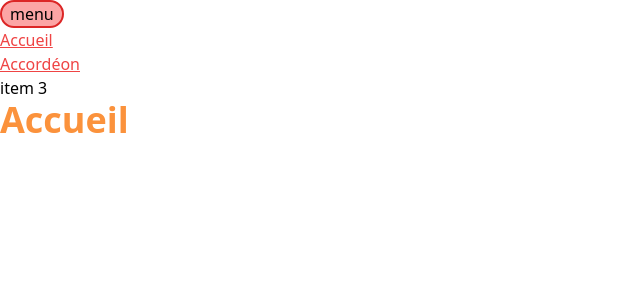
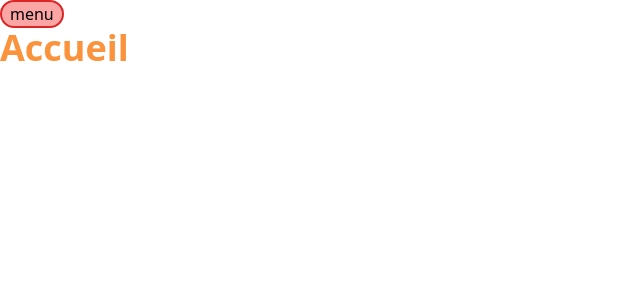
Before and after one commit to MMI-SAE-203/r213-2024-pracht-tp1-marinameloni, a Vue app: page / in a window 1280 px wide. Shown: the top 300 px of the page, without its empty margins (0-640 px from the left). Built offline with nearby package versions, Linux system fonts and the light colour scheme.

Commit message:
menu v-show

```diff
--- a/src/App.vue
+++ b/src/App.vue
@@ -1,22 +1,24 @@
 <script setup lang="ts">
-import { onErrorCaptured } from 'vue'
+import { onErrorCaptured, ref } from 'vue'
 import { RouterLink, RouterView } from 'vue-router/auto'
 
 onErrorCaptured((err, instance, info) => {
   console.error('erreur : ', err, '\ninfo : ', info, '\ncomposant : ', instance)
   return true
 })
+const menuIsOpen = ref(false);
 </script>
 
 <template>
   <header>
     <button
       aria-controls="mainNav"
-  aria-expanded="true"
-  class="rounded-full border-2 border-red-600 bg-red-300 px-2">
+      aria-expanded="menuIsOpen"
+      class="rounded-full border-2 border-red-600 bg-red-300 px-2"
+      @pointerdown="menuIsOpen = !menuIsOpen">
       menu
     </button>
-<nav id="mainNav">
+    <nav id="mainNav" v-show="menuIsOpen">
       <ul>
         <li><router-link to="/" class="text-red-500 underline"> Accueil </router-link></li>
         <li><router-link to="/accordeon" class="text-red-500 underline"> Accordéon </router-link></li>
```
Lines whose indentation alone changed are shown as unchanged.
